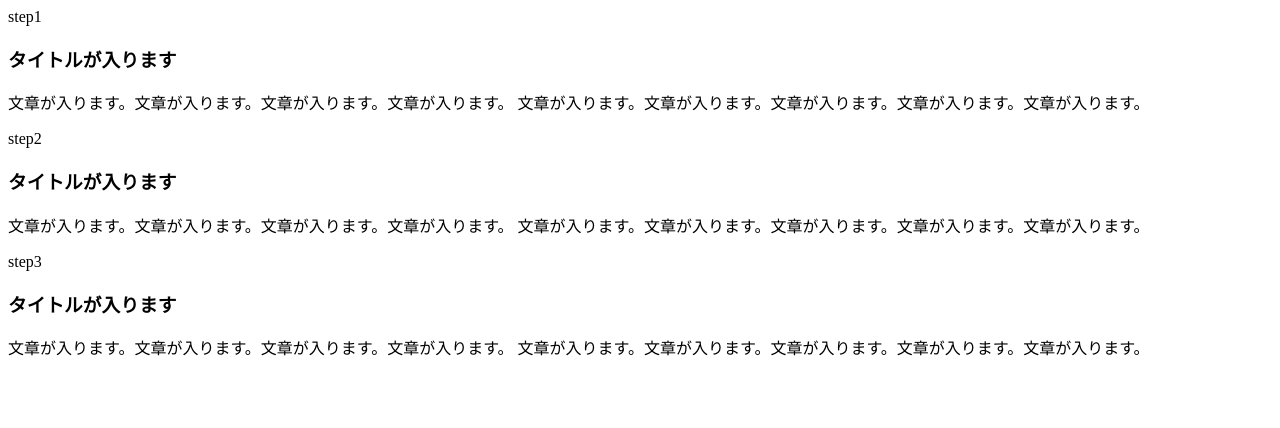
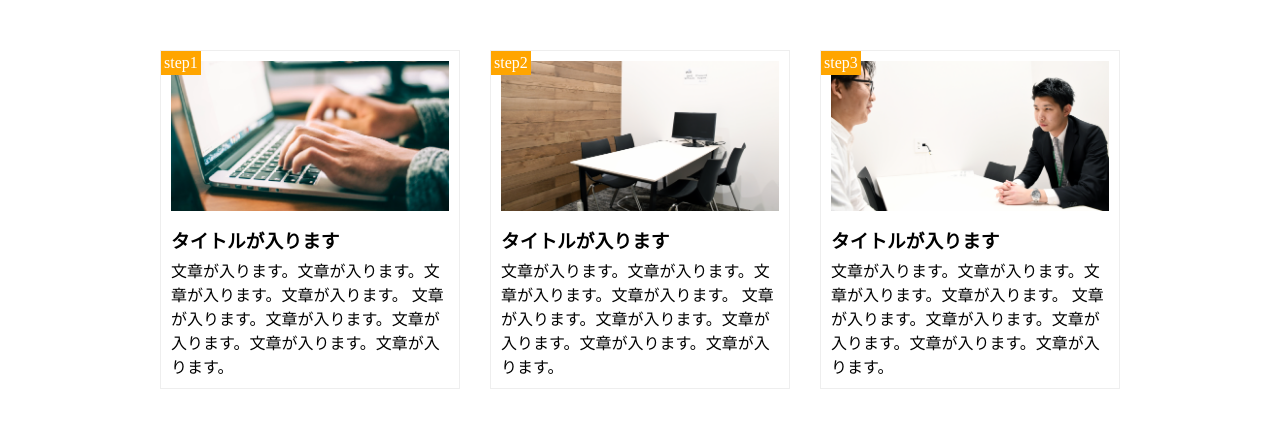
Before and after one commit to emi9361/HTML_CSS, a plain HTML site: page index09.html in a window 1280 px wide. Drawn offline with Linux system fonts and the light colour scheme.

Commit message:
[Finish]

```diff
--- a/index09.html
+++ b/index09.html
@@ -2,7 +2,7 @@
 <html>
 <head>
 	<meta charset="utf-8">
-	<link rel="stylesheet"href="第9章問1.css">
+	<link rel="stylesheet"href="index09.css">
 	<title>test</title>
 </head>
 
```
Also changed, not shown: img/box1.jpg (added), img/box2.jpg (added), img/box3.jpg (added), img/box4.jpg (added), img/flow01.png (added), img/flow02.png (added), img/flow03.png (added), img/wc-logo.png (added), img/wcc-logo.png (added), img/wcp-logo.png (added), img/wcw-logo.png (added), 3 other files.
